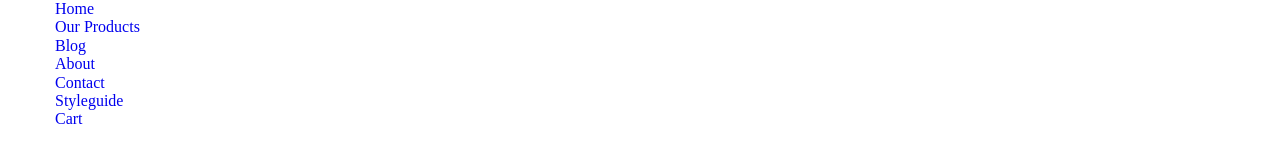
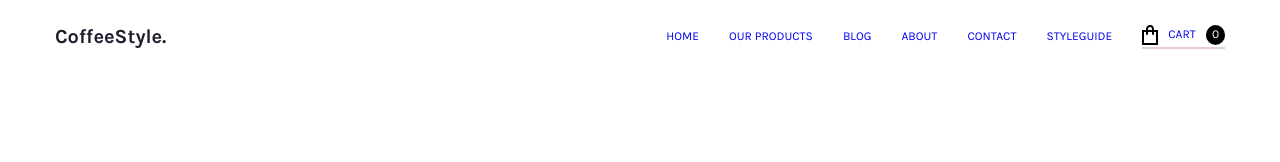
Before and after one commit to pyropetrick/CoffeeStyle, a website: page src/index.html in a window 1280 px wide. Drawn offline with Linux system fonts and the light colour scheme.

Commit message:
make header

```diff
--- a/src/index.html
+++ b/src/index.html
@@ -13,8 +13,8 @@
 <body>
   <header class="header">
     <div class="container">
-      <div class="logo">
-
+      <div class="header__logo">
+        <a href="#" class="header__logo-link"><img src="./images/logo/Frame.png" alt="logo" class="header__logo-img"></a>
       </div>
       <nav class="menu">
         <ul class="menu__list">
@@ -26,10 +26,12 @@
           <li class="menu__list-item"><a href="#" class="menu__list-link">Styleguide</a></li>
           <li class="menu__list-item">
             <div  class="menu__basket">
-
+              <img src="./images/basket/basket.png" alt="basket" class="menu__basket-img">
             </div>
             <a href="#" class="menu__list-link">Cart</a>
-            <div class="counter"></div>
+            <div class="menu__counter">
+              <p class="menu__counter-number">0</p>
+            </div>
           </li>
         </ul>
       </nav>
--- a/src/scss/_adjustments.scss
+++ b/src/scss/_adjustments.scss
@@ -67,10 +67,7 @@ select {
 }
 
 body {
-    // @include fontStyle($fontRaleway, $fontNormal, 18);
-  // &.lock {
-  //   overflow: hidden;
-  // }
+    @include fontStyle($fontKarla, $fontRegular, 16);
 }
 
 .container {
@@ -79,7 +76,7 @@ body {
   width: var(--large-container);
 
   @include mediaTablet {
-    // width: 984px;
+    width: 984px;
   }
   @include mediaMobile {
     width: 100%;
--- a/src/scss/_fonts.scss
+++ b/src/scss/_fonts.scss
@@ -0,0 +1 @@
+@import url('https://fonts.googleapis.com/css2?family=Karla&display=swap');
--- a/src/scss/_vars.scss
+++ b/src/scss/_vars.scss
@@ -1,5 +1,13 @@
 // fonts
-
-
+$fontKarla: 'Karla', sans-serif;
+$fontRegular: 400;
 
 // Color
+$colorPrimary: #1D1F2E;
+
+$colorText: rgba(29, 31, 46, 0.7);
+$colorPrice: #A25F4B;
+$colorPriceLine: rgba(29, 31, 46, 0.4);
+$colorCopy: rgba(29, 31, 46, 0.3);
+$colorHome: #050827;
+$colorWhite: #fff;
--- a/src/scss/blocks/_header.scss
+++ b/src/scss/blocks/_header.scss
@@ -0,0 +1,68 @@
+.header {
+    .container {
+        display: flex;
+        justify-content: space-between;
+        align-items: center;
+        padding: 25px 15px;
+    }
+    &__logo {
+        &-img {
+            max-width: 112px;
+            max-height: 24px;
+        }
+    }
+
+    position: absolute;
+    top:0;
+    left: 0;
+    width: 100%;
+}
+
+.menu {
+    &__counter {
+        &-number {
+            padding:3px 6px;
+        }
+        background-color: #000000;
+        border-radius: 50%;
+        text-align: center;
+        color: $colorWhite;
+    }
+    &__list {
+        &-item {
+            &:last-child {
+                &::before {
+                    content: '';
+                    height: 2px;
+                    width: 100%;
+                    position: absolute;
+                    bottom: 0;
+                    left: 0;
+                    background-color:rgba(162, 95, 75, 0.3);
+                }
+                padding-bottom: 4px;
+                position: relative;
+                margin: 0;
+                display: flex;
+                align-items:center;
+                gap: 10px;
+            }
+            margin-right: 30px;
+            text-transform: uppercase;
+            @include fontSize(12);
+
+        }
+        &-link {
+            &:hover {
+                color: #000;
+                font-weight: bold;
+            }
+            &:active {
+                color: #000;
+                font-weight: bold;
+            }
+            @extend %transitionAll;
+        }
+        @extend %flexCenter;
+    }
+}
```
Also changed, not shown: src/images/basket/basket.png (added), src/images/bg/bgHome.jpg (added), src/images/logo/Frame.png (added), src/styles/main.css.
